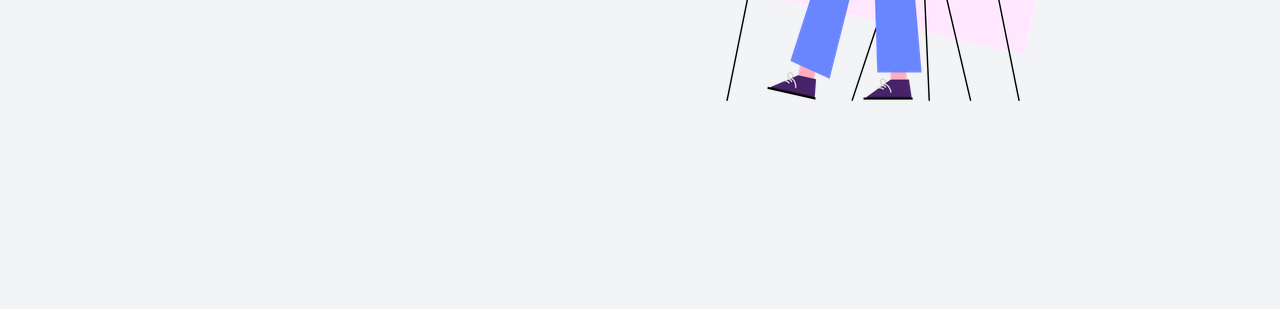
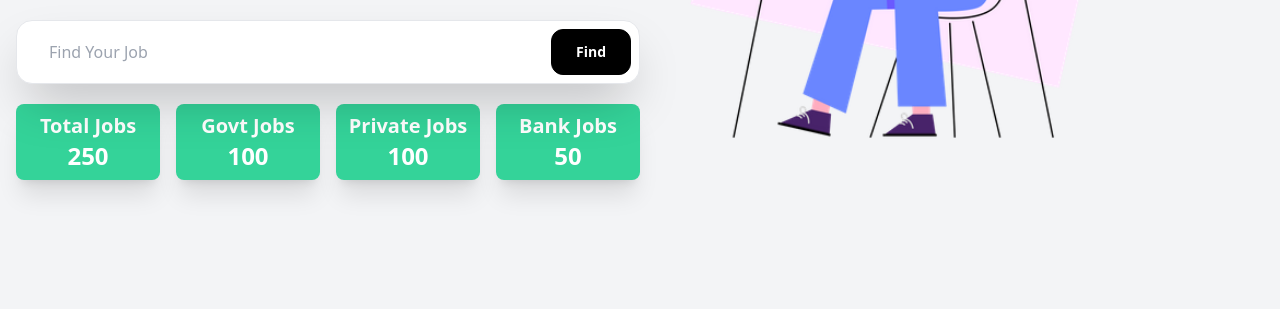
Before and after one commit to sobuj277/All-Jobs, a plain HTML site: page index.html in a window 1280 px wide. Shown: the part 372-681 px from the top of the page. Drawn offline with nearby package versions, Linux system fonts and the light colour scheme.

Commit message:
Heading Section Update

```diff
--- a/index.html
+++ b/index.html
@@ -61,12 +61,74 @@
     </nav>
 
     <!-- Banner Section -->
-    <section class="py-20 text-white flex">
+    <section class="py-20 text-white flex lg:justify-between">
         <div class="max-w-7xl px-4 flex-1">
-            <h1 class="text-4xl font-bold text-lime-600 lg:mt-24">Welcome to All Jobs</h1>
-            <p class="mt-4 text-lg text-black">Find your dream job here!</p>
+            <h1 class="text-6xl font-mono font-bold text-lime-600 lg:mt-24">Welcome to All Jobs</h1>
+            <h3 class="mt-4 text-4xl text-center text-[#007456]">Bridging Aspirations with Excellence</h3>
+            <div class="search-bar">
+                <label
+                    class="mx-auto mt-10 relative bg-white min-w-sm max-w-2xl flex flex-col md:flex-row items-center justify-center border py-2 px-2 rounded-2xl gap-2 shadow-2xl focus-within:border-gray-300"
+                    for="search-bar">
+                    <input id="search-bar" placeholder="Find Your Job"
+                        class="px-6 py-2 w-full rounded-md flex-1 outline-none bg-white">
+                    <button
+                        class="w-full md:w-auto px-6 py-3 bg-black border-black text-white fill-white active:scale-95 duration-100 border will-change-transform overflow-hidden relative rounded-xl transition-all disabled:opacity-70">
+
+                        <div class="relative">
+
+                            <!-- Loading animation change opacity to display -->
+                            <div
+                                class="flex items-center justify-center h-3 w-3 absolute inset-1/2 -translate-x-1/2 -translate-y-1/2 transition-all">
+                                <svg class="opacity-0 animate-spin w-full h-full" xmlns="http://www.w3.org/2000/svg" fill="none"
+                                    viewBox="0 0 24 24">
+                                    <circle class="opacity-25" cx="12" cy="12" r="10" stroke="currentColor"
+                                        stroke-width="4"></circle>
+                                    <path class="opacity-75" fill="currentColor"
+                                        d="M4 12a8 8 0 018-8V0C5.373 0 0 5.373 0 12h4zm2 5.291A7.962 7.962 0 014 12H0c0 3.042 1.135 5.824 3 7.938l3-2.647z">
+                                    </path>
+                                </svg>
+                            </div>
+
+                            <div class="flex items-center transition-all opacity-1 valid:"><span
+                                    class="text-sm font-semibold whitespace-nowrap truncate mx-auto">
+                                    Find
+                                </span>
+                            </div>
+
+                        </div>
+
+                    </button>
+                </label>
+
+                <div class="card-section grid lg:grid-cols-4 grid-cols-2 gap-4 my-5">
+                    <div class="w-auto bg-emerald-400 p-2 rounded-lg shadow-xl">
+                        <div class="">
+                          <h2 class="text-xl font-bold text-center">Total Jobs</h2>
+                          <h2 class="font-bold text-center text-2xl">250</h2>
+                        </div>
+                      </div>
+                      <div class="w-auto bg-emerald-400 p-2 rounded-lg shadow-xl">
+                        <div class="">
+                          <h2 class="text-xl font-bold text-center">Govt Jobs</h2>
+                          <h2 class="font-bold text-center text-2xl">100</h2>
+                        </div>
+                      </div>
+                      <div class="w-auto bg-emerald-400 p-2 rounded-lg shadow-xl">
+                        <div class="">
+                          <h2 class="text-xl font-bold text-center">Private Jobs</h2>
+                          <h2 class="font-bold text-center text-2xl">100</h2>
+                        </div>
+                      </div>
+                      <div class="w-auto bg-emerald-400 p-2 rounded-lg shadow-xl">
+                        <div class="">
+                          <h2 class="text-xl font-bold text-center">Bank Jobs</h2>
+                          <h2 class="font-bold text-center text-2xl">50</h2>
+                        </div>
+                      </div>
+                </div>
+            </div>
         </div>
-        <div class="banner-image flex-1">
+        <div class="banner-image flex-1 hidden md:flex lg:flex">
             <img src="img/b.webp" alt="">
         </div>
     </section>
@@ -88,7 +150,7 @@
             <div role="tablist" class="tabs tabs-lifted">
                 <input type="radio" name="my_tabs_2" role="tab" class="tab" aria-label="Goverment" />
                 <div role="tabpanel" class="tab-content bg-lime-100 border-lime-600 rounded-box p-6">
-                        <div class="grid lg:grid-cols-4 md:grid-cols-2 grid-cols-1">
+                        <div class="grid lg:grid-cols-4 md:grid-cols-2 grid-cols-1 gap-4">
                             <div class="card w-72 bg-white text-primary-content shadow-xl">
                                 <div class="card-body">
                                     <div class="flex gap-4">
@@ -198,7 +260,7 @@
 
                 <input type="radio" name="my_tabs_2" role="tab" class="tab" aria-label="Private" checked />
                 <div role="tabpanel" class="tab-content bg-lime-100 border-lime-600 rounded-box p-6">
-                    <div class="grid lg:grid-cols-4 md:grid-cols-2 grid-cols-1">
+                    <div class="grid lg:grid-cols-4 md:grid-cols-2 grid-cols-1 gap-4">
                         <div class="card w-72 bg-white text-primary-content shadow-xl">
                             <div class="card-body">
                                 <div class="flex gap-4">
@@ -308,7 +370,7 @@
 
                 <input type="radio" name="my_tabs_2" role="tab" class="tab" aria-label="Bank" />
                 <div role="tabpanel" class="tab-content bg-lime-100 border-lime-600 rounded-box p-6">
-                    <div class="grid lg:grid-cols-4 md:grid-cols-2 grid-cols-1">
+                    <div class="grid lg:grid-cols-4 md:grid-cols-2 grid-cols-1 gap-4">
                         <div class="card w-72 bg-white text-primary-content shadow-xl">
                             <div class="card-body">
                                 <div class="flex gap-4">
```
